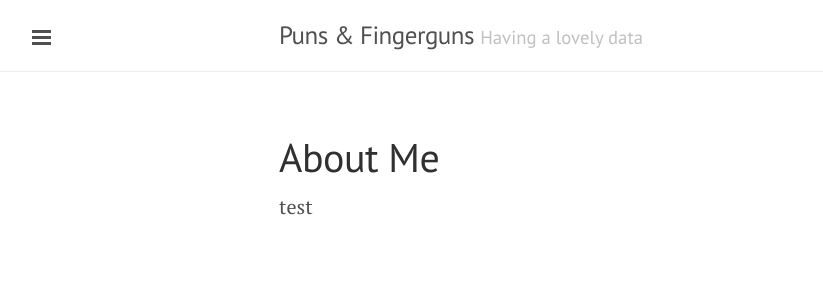
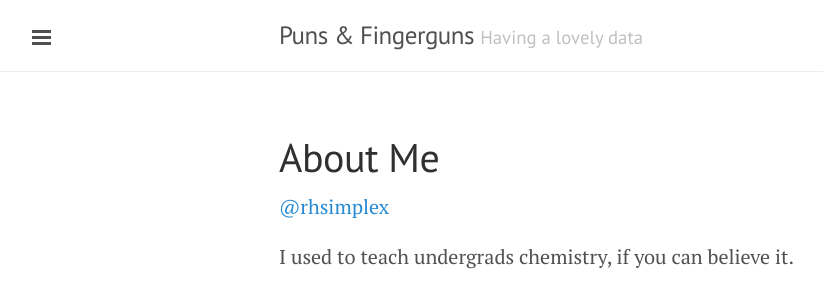
Before and after one commit to rhsimplex/oldblog, a Jekyll site: the page built from about.markdown, in a window 1280 px wide. Shown: the top 308 px of the page, without its empty margins (1-824 px from the left). Built offline with Jekyll 4.4.1, drawn with Linux system fonts in a browser that asks for light colours.

Commit message:
Update about.markdown

```diff
--- a/about.markdown
+++ b/about.markdown
@@ -4,4 +4,6 @@ title: About Me
 layout: page
 ---
 
-test
+[@rhsimplex](https://twitter.com/rhsimplex)
+
+I used to teach undergrads chemistry, if you can believe it.
```
